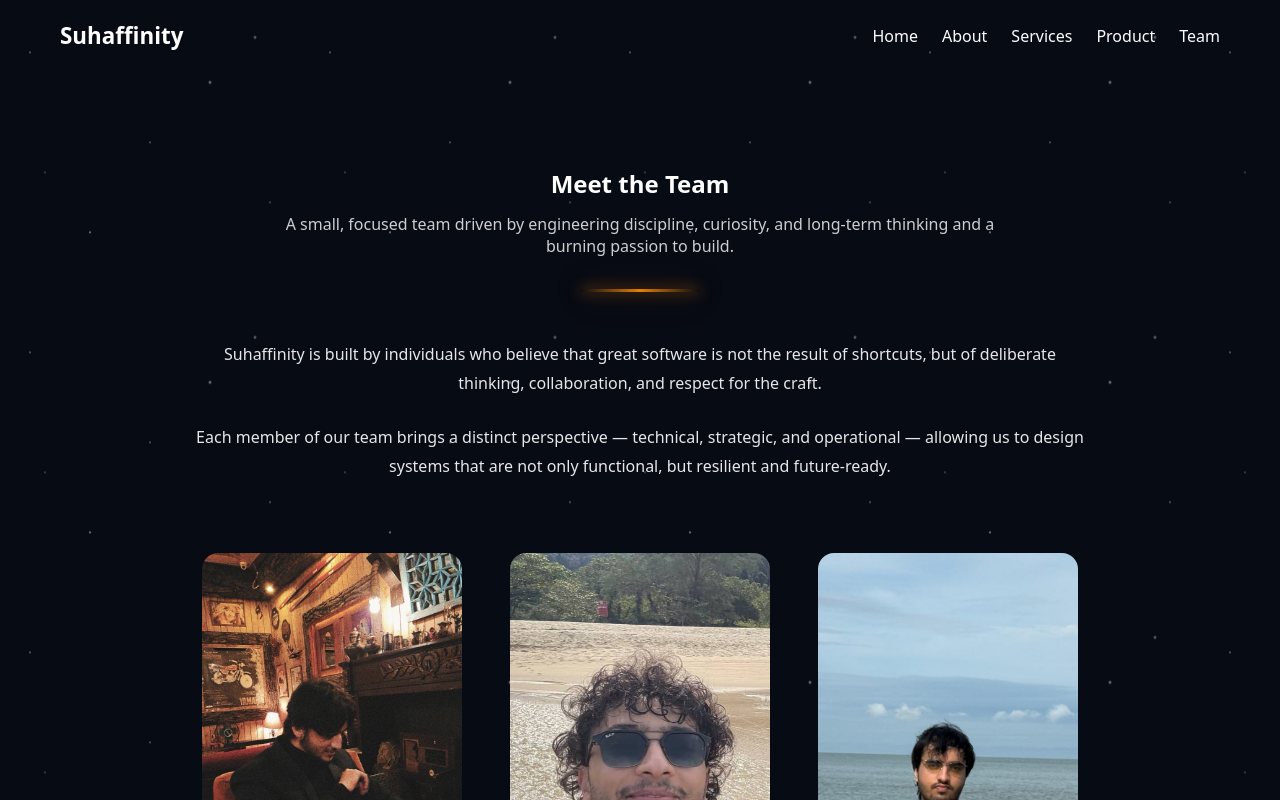
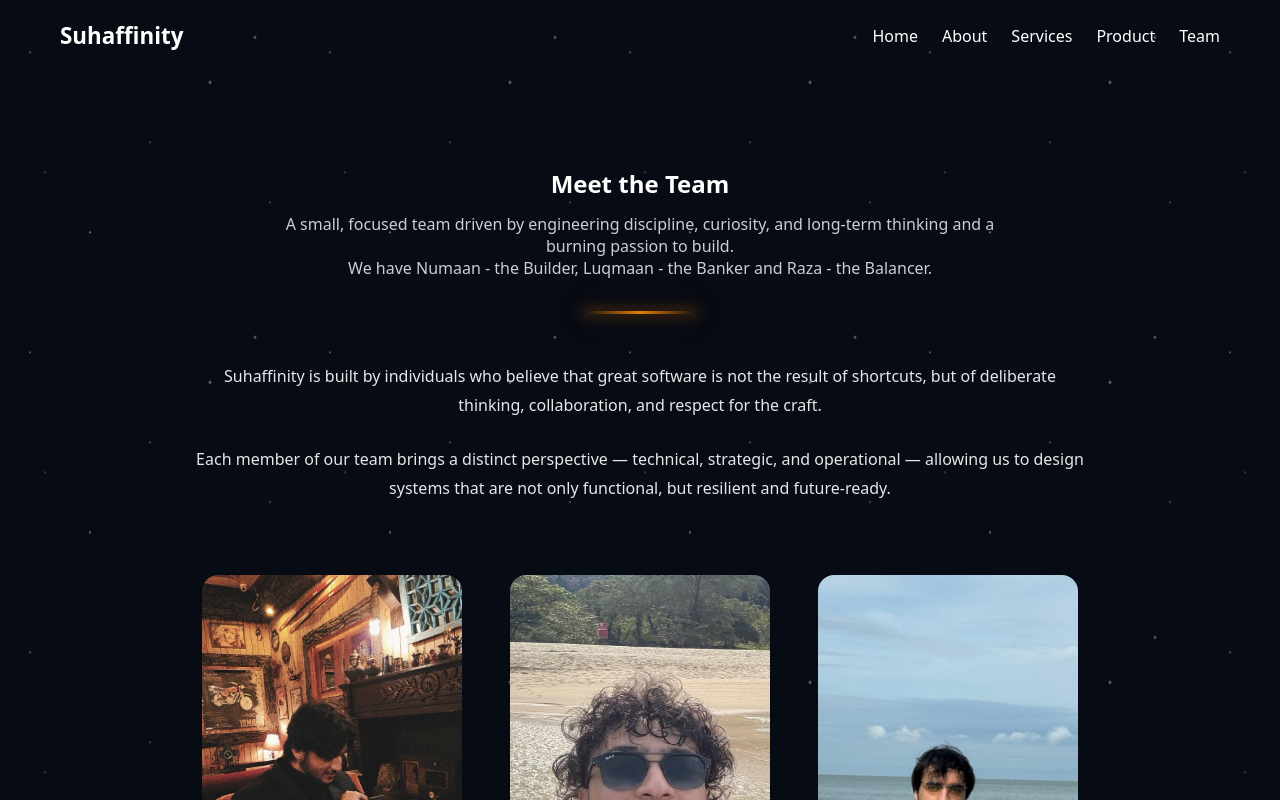
Before and after one commit to suhaff/Suhaffinity, a React (Vite) app: page /team in a window 1280 px wide. Shown: the top 800 px of the page. Built offline with nearby package versions, Linux system fonts and the light colour scheme.

Commit message:
Fixed the team page

```diff
--- a/src/pages/team.jsx
+++ b/src/pages/team.jsx
@@ -14,6 +14,8 @@
         <p className="team-subtitle">
           A small, focused team driven by engineering discipline,
           curiosity, and long-term thinking and a burning passion to build.
+          <br></br>
+          We have Numaan - the Builder, Luqmaan - the Banker and Raza - the Balancer.
         </p>
 
         <div className="team-glow-divider" />
```
